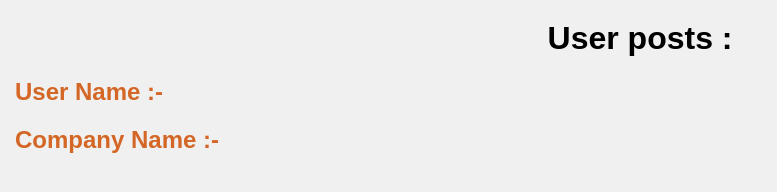
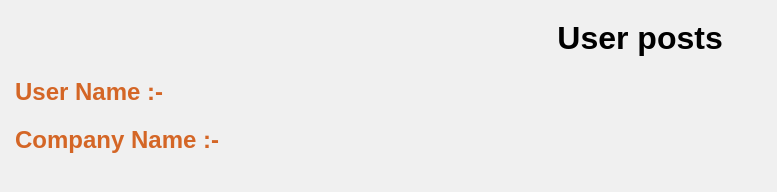
Before and after one commit to DEEPAK101020/Cointab-Assignment, a plain HTML site: page frontend/post.html in a window 1280 px wide. Shown: the whole page, without its empty margins (0-777 px from the left). Drawn offline with Linux system fonts and the light colour scheme; no server answers.

Commit message:
frontend fixed

```diff
--- a/frontend/post.html
+++ b/frontend/post.html
@@ -7,7 +7,7 @@
     <link rel="stylesheet" href="./style/post.css">
 </head>
 <body>
-    <h1>User posts :</h1>
+    <h1>User posts </h1>
     <h2>User Name :-<span id="username"></span></h2>
     <h2 >Company Name :-<span id="company-name"></span></h2>
 
```
